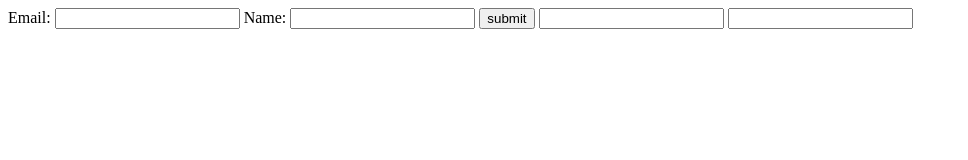
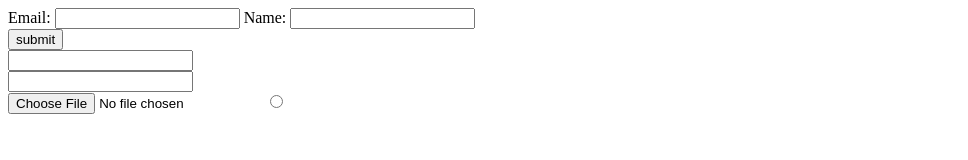
Before and after one commit to Neeraj62/Html-tags, a plain HTML site: page anchor tag/form tag/new form.html in a window 1280 px wide. Shown: the whole page, without its empty margins (0-968 px from the left). Drawn offline with Linux system fonts and the light colour scheme.

Commit message:
feat:add tag

```diff
--- a/anchor tag/form tag/new form.html
+++ b/anchor tag/form tag/new form.html
@@ -11,10 +11,13 @@
   <input type="email" id="email" name="email" autocomplete="email">
 
   <label for="name">Name:</label>
-  <input type="text" id="name" autocomplete="name">
-  <input type="submit" value="submit">
-  <input type="number" id="name" >
-  <input type="tel" id="tel">
+  <input type="text" id="name" autocomplete="name"><br>
+  <input type="submit" value="submit"><br>
+  <input type="number" id="name" ><br>
+  <input type="tel" id="tel"><br>
+  <input type="file" id="uplode file" placeholder="uplode file">
+  <input type="radio" id="radio" placeholder="radio file">
+
     </form>
 </body>
 </html>
```
